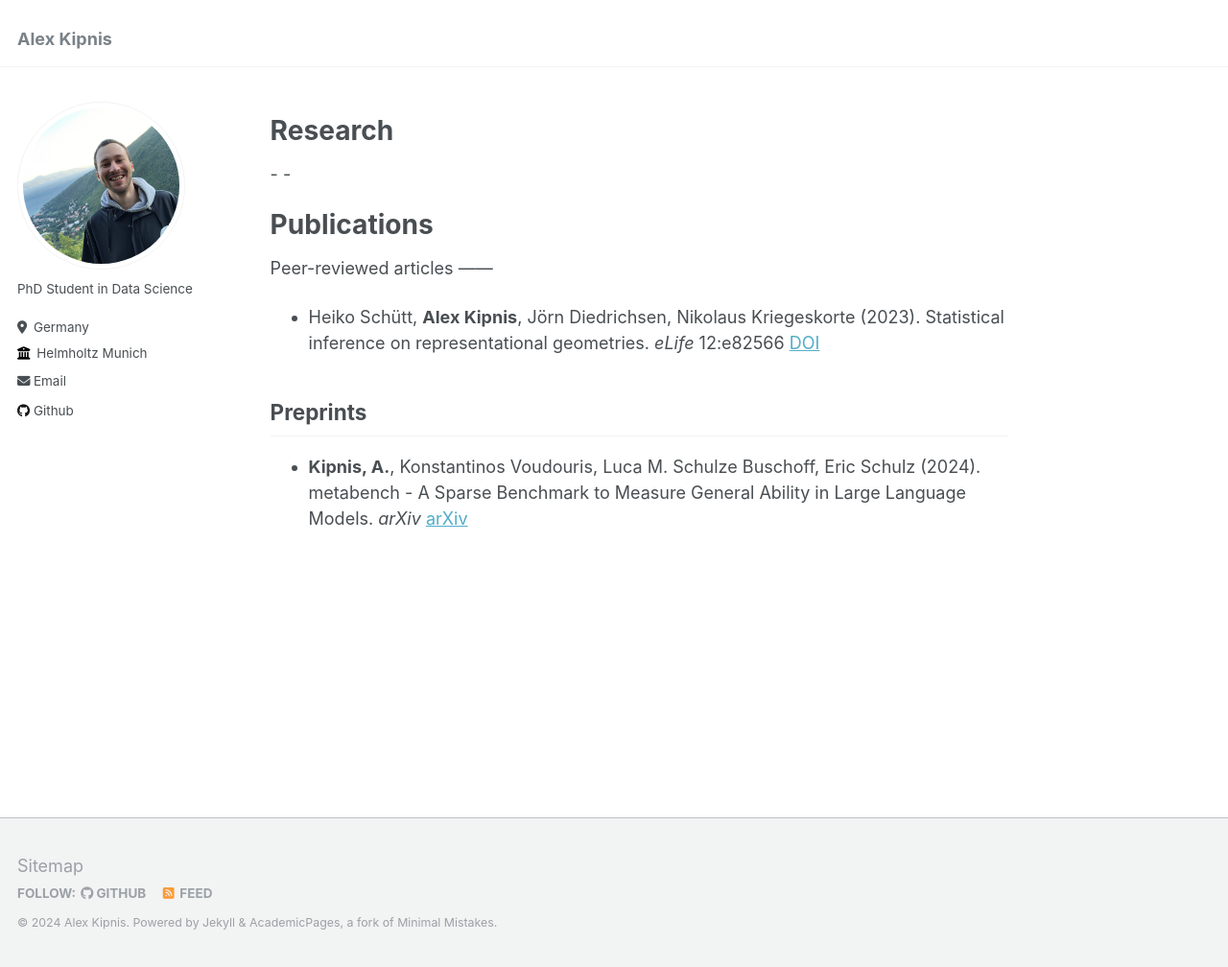
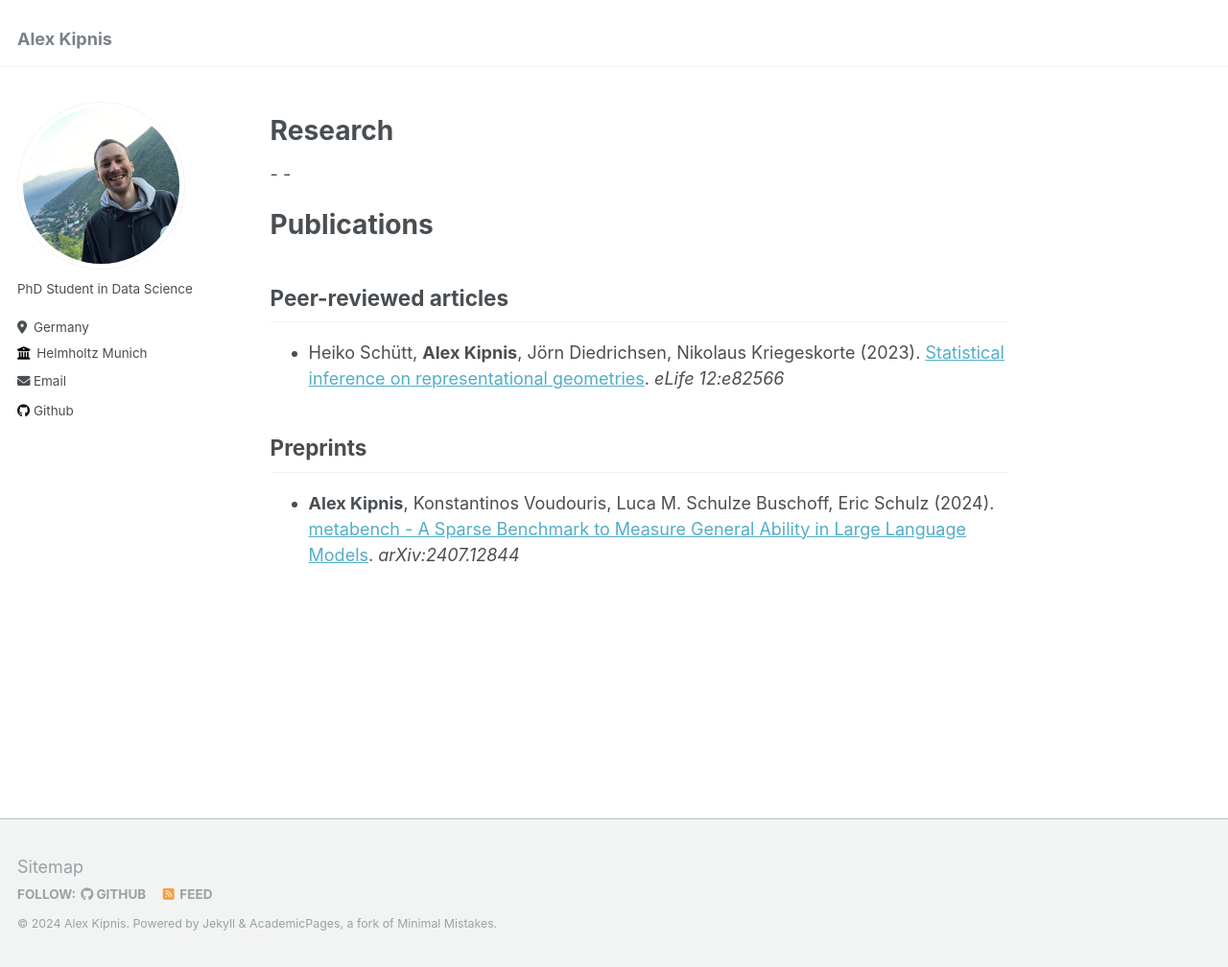
Before and after one commit to adkipnis/adkipnis.github.io, a Jekyll site: the page built from _pages/about.md, in a window 1280 px wide and 1008 px high. Shown: the whole window at 96% size. Built offline with Jekyll 4.4.1, drawn with Linux system fonts in a browser that asks for light colours.

Commit message:
corrected links

```diff
--- a/_pages/about.md
+++ b/_pages/about.md
@@ -14,10 +14,11 @@ Research
 
 Publications
 ======
+
 Peer-reviewed articles
 ------
-- Heiko Schütt, **Alex Kipnis**, Jörn Diedrichsen, Nikolaus Kriegeskorte (2023). Statistical inference on representational geometries. *eLife* 12:e82566 [DOI](https://doi.org/10.7554/eLife.82566)
+- Heiko Schütt, **Alex Kipnis**, Jörn Diedrichsen, Nikolaus Kriegeskorte (2023). [Statistical inference on representational geometries](https://doi.org/10.7554/eLife.82566). *eLife 12:e82566*
 
 Preprints
 ------
-- **Kipnis, A.**, Konstantinos Voudouris, Luca M. Schulze Buschoff, Eric Schulz (2024). metabench - A Sparse Benchmark to Measure General Ability in Large Language Models. *arXiv* [arXiv](https://arxiv.org/abs/2407.12844)
+- **Alex Kipnis**, Konstantinos Voudouris, Luca M. Schulze Buschoff, Eric Schulz (2024). [metabench - A Sparse Benchmark to Measure General Ability in Large Language Models](https://arxiv.org/abs/2407.12844). *arXiv:2407.12844*
```
